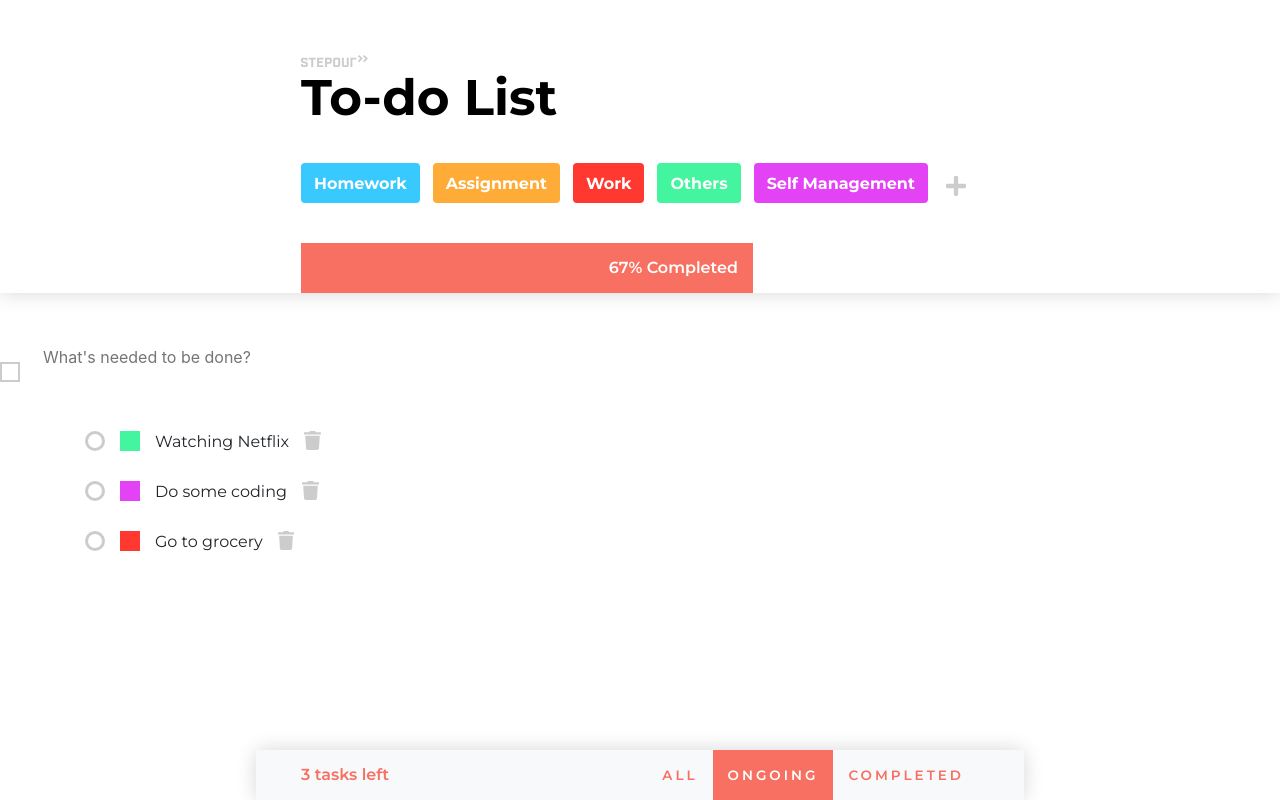
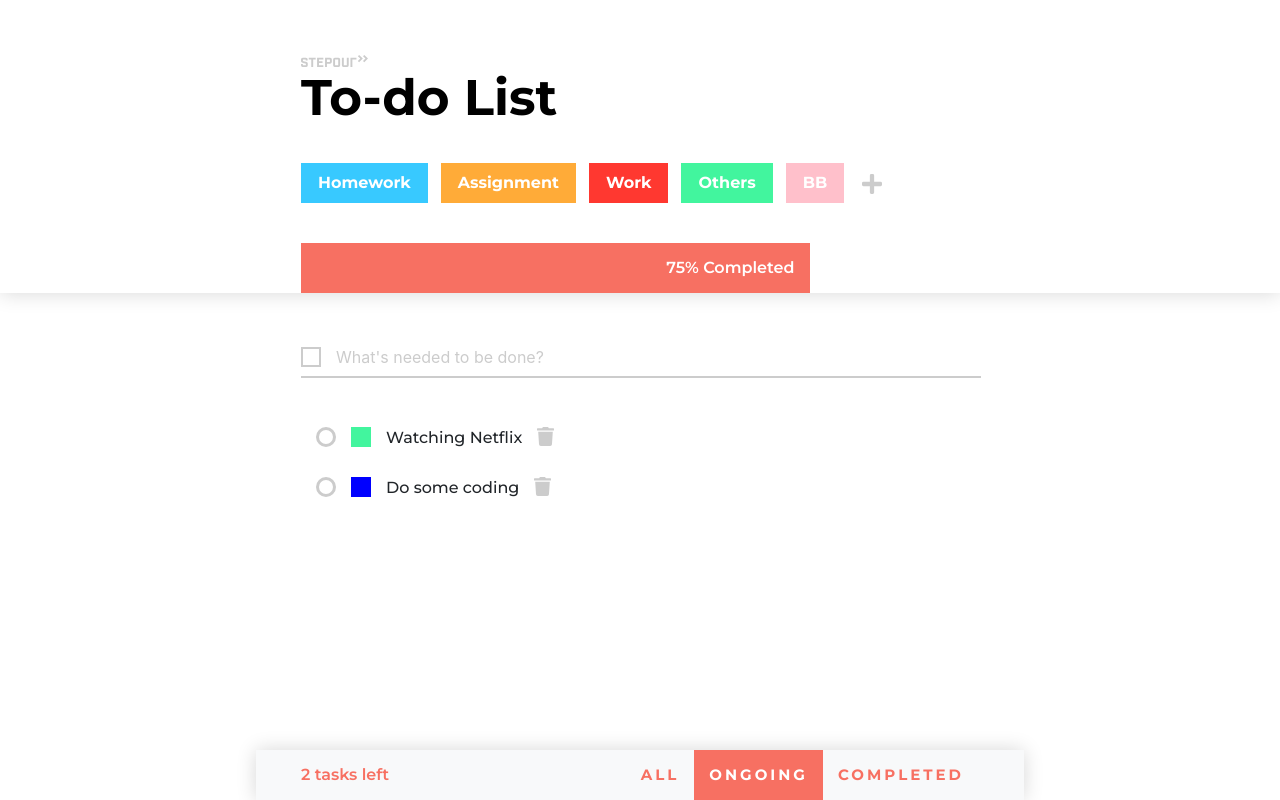
Before and after one commit to giangle0411/todo-app, a React (Create React App) app: page /incompleted in a window 1280 px wide. Built offline with nearby package versions, Linux system fonts and the light colour scheme; data requests are answered from the project's data file.

Commit message:
Styling categories

```diff
--- a/db.json
+++ b/db.json
@@ -16,8 +16,8 @@
     },
     {
       "name": "Do some coding",
-      "category": "Self Management",
-      "categoryColor": "#e342f5",
+      "category": "AA",
+      "categoryColor": "Blue",
       "completed": false,
       "id": 3
     },
@@ -25,7 +25,7 @@
       "name": "Go to grocery",
       "category": "Work",
       "categoryColor": "#FF3830",
-      "completed": false,
+      "completed": true,
       "id": 4
     },
     {
@@ -48,13 +48,6 @@
       "categoryColor": "#42f59e",
       "completed": true,
       "id": 8
-    },
-    {
-      "name": "This is a very long task that I want it to break into two line, really hope it works, oh the layout please help me",
-      "category": "Self Management",
-      "categoryColor": "#e342f5",
-      "completed": true,
-      "id": 9
     },
     {
       "name": "aaaa",
@@ -86,8 +79,8 @@
       "id": 5
     },
     {
-      "name": "Self Management",
-      "color": "#e342f5",
+      "name": "BB",
+      "color": "Pink",
       "id": 6
     }
   ]
--- a/src/app.css
+++ b/src/app.css
@@ -27,28 +27,39 @@ h1 {
 }
 
 /* Category List */
-.cat-item {
+.category-item {
+  display: inline-block;
+}
+
+/* Category Item */
+.category-container {
   height: 40px;
   margin-right: 13px;
-  margin-bottom: 5px;
-  text-align: left;
-  font: Bold 16px/19px Montserrat;
-  letter-spacing: 0px;
-  color: #000000;
-  opacity: 1;
+  margin-bottom: 13px;
+  cursor: pointer;
+  text-align: center;
+}
+
+.category-name {
+  color: #ffffff;
+  font: Bold 16px/20px Montserrat;
+  padding-right: 17px;
+  padding-left: 17px;
+  padding-top: 10px;
 }
 
 /* Add Category */
 .add-category {
   margin-left: 5px;
   cursor: pointer;
+  display: inline-block;
 }
 /* Progress Bar */
 .progress-container {
   height: 50px;
   width: 100%;
   background-color: #ffffff;
-  margin-top: 35px;
+  margin-top: 27px;
 }
 
 .progress-bar {
@@ -61,7 +72,6 @@ h1 {
 
 .progress-label {
   color: #ffffff;
-  font-weight: semi-bold;
   vertical-align: middle;
   font-family: 'Montserrat';
   font-weight: 600;
@@ -73,6 +83,36 @@ h1 {
 .add-todo {
   margin-top: 45px;
   margin-bottom: 45px;
+  display: inline-flex;
+  align-items: center;
+  border-bottom: 2px solid #cccccc;
+}
+
+.addtodo-category-box {
+  height: 20px;
+  width: 20px;
+  display: inline-block;
+  border: 2.5px solid #cccccc;
+  margin-right: 10px;
+  cursor: pointer;
+}
+
+.add-input {
+  text-align: left;
+  font: Medium 16px/19px Montserrat;
+  letter-spacing: 0px;
+  opacity: 1;
+  width: 650px;
+  color: #cccccc;
+}
+
+input::placeholder {
+  text-align: left;
+  font: Medium 16px/19px Montserrat;
+  letter-spacing: 0px;
+  color: #cccccc;
+  opacity: 1;
+  padding-left: 5px;
 }
 
 /* Nav bar */
@@ -107,9 +147,7 @@ h1 {
 
 .nav-item {
   right: 0;
-  font-family: 'Montserrat';
-  font-size: 13.5px;
-  font-weight: 600;
+  font: Bold 15px/20px 'Montserrat';
   color: #f77062;
   outline: none;
   border: none;
@@ -187,7 +225,7 @@ h1 {
   display: inline-block;
   font-family: 'Montserrat';
   font-size: 16px;
-  font-weight: 400;
+  font-weight: 500;
   vertical-align: top;
   max-width: 55%;
   padding-top: 3px;
@@ -195,10 +233,6 @@ h1 {
 
 .inline {
   display: inline-block;
-}
-
-.input-align {
-  float: right;
 }
 
 .modal-content {
--- a/src/components/App.js
+++ b/src/components/App.js
@@ -11,7 +11,7 @@ class App extends Component {
   render() {
     const todosLeft = this.props.todos.filter((t) => t.completed === false)
     return (
-      <div className="">
+      <div className="App">
         <AppHeader />
         <BrowserRouter>
           <Route path="/" exact component={AllTodos} />
--- a/src/components/AppBody/AddNewTodo.js
+++ b/src/components/AppBody/AddNewTodo.js
@@ -21,7 +21,7 @@ class AddNewTodo extends Component {
   renderNameInput = ({ input, placeholder }) => {
     return (
       <input
-        className="form-control-plaintext input-align"
+        className="form-control-plaintext add-input"
         placeholder={placeholder}
         {...input}
       />
@@ -60,7 +60,7 @@ class AddNewTodo extends Component {
     return (
       <div className="add-todo">
         <div
-          className="category-box"
+          className="addtodo-category-box"
           style={{
             backgroundColor: `${this.state.categoryColor}`,
             border: `2.5px solid ${this.state.categoryColor}`,
@@ -74,7 +74,7 @@ class AddNewTodo extends Component {
             <AddNewCategory />
           </Modal.Body>
         </Modal>
-        <div className="inline form-group ml-2 w-75">
+        <div className="inline form-group">
           <form onSubmit={this.props.handleSubmit(this.onSubmit)}>
             <Field
               name="name"
--- a/src/components/AppHeader/AddNewCategory.js
+++ b/src/components/AppHeader/AddNewCategory.js
@@ -26,13 +26,8 @@ class AddNewCategory extends Component {
 
   render() {
     return (
-      <div className="inline">
-        <img
-          src={add}
-          className="add-category"
-          alt="add"
-          onClick={this.handleShow}
-        />
+      <div className="add-category">
+        <img src={add} alt="add" onClick={this.handleShow} />
         <Modal show={this.state.show} onHide={this.handleClose} centered>
           <Modal.Body>
             <CategoryForm onSubmit={this.onSubmit} />
--- a/src/components/AppHeader/CategoryItem.js
+++ b/src/components/AppHeader/CategoryItem.js
@@ -13,29 +13,27 @@ class CategoryItem extends Component {
     this.setState({ show: !this.state.show })
   }
 
-  handleClose = (dispatch) => {
+  handleClose = () => {
     this.setState({ show: false })
   }
 
-  onSubmit = (formValues, dispatch) => {
+  onSubmit = (formValues) => {
     this.props.editCategory(this.props.catItem.id, formValues)
     this.handleClose()
   }
 
   render() {
     return (
-      <div className="inline">
-        <button
-          type="button"
-          className="btn cat-item"
+      <div className="category-item">
+        <div
+          className="category-container"
           onClick={this.handleShow}
           style={{
             backgroundColor: `${this.props.catItem.color}`,
-            color: 'white',
           }}
         >
-          {this.props.catItem.name}
-        </button>
+          <div className="category-name">{this.props.catItem.name}</div>
+        </div>
         <Modal show={this.state.show} onHide={this.handleClose} centered>
           <Modal.Body>
             <CategoryForm
--- a/src/components/CompletedTodos.js
+++ b/src/components/CompletedTodos.js
@@ -5,7 +5,7 @@ import AddNewTodo from './AppBody/AddNewTodo'
 export default class CompletedTodos extends Component {
   render() {
     return (
-      <div className="completed-todos">
+      <div className="completed-todos container-mdm">
         <AddNewTodo />
         <TodoList list="CompletedTodos" />
       </div>
--- a/src/components/IncompletedTodos.js
+++ b/src/components/IncompletedTodos.js
@@ -5,7 +5,7 @@ import AddNewTodo from './AppBody/AddNewTodo'
 export default class IncompletedTodos extends Component {
   render() {
     return (
-      <div className="incompleted-todos">
+      <div className="incompleted-todos container-mdm">
         <AddNewTodo />
         <TodoList list="IncompletedTodos" />
       </div>
```
